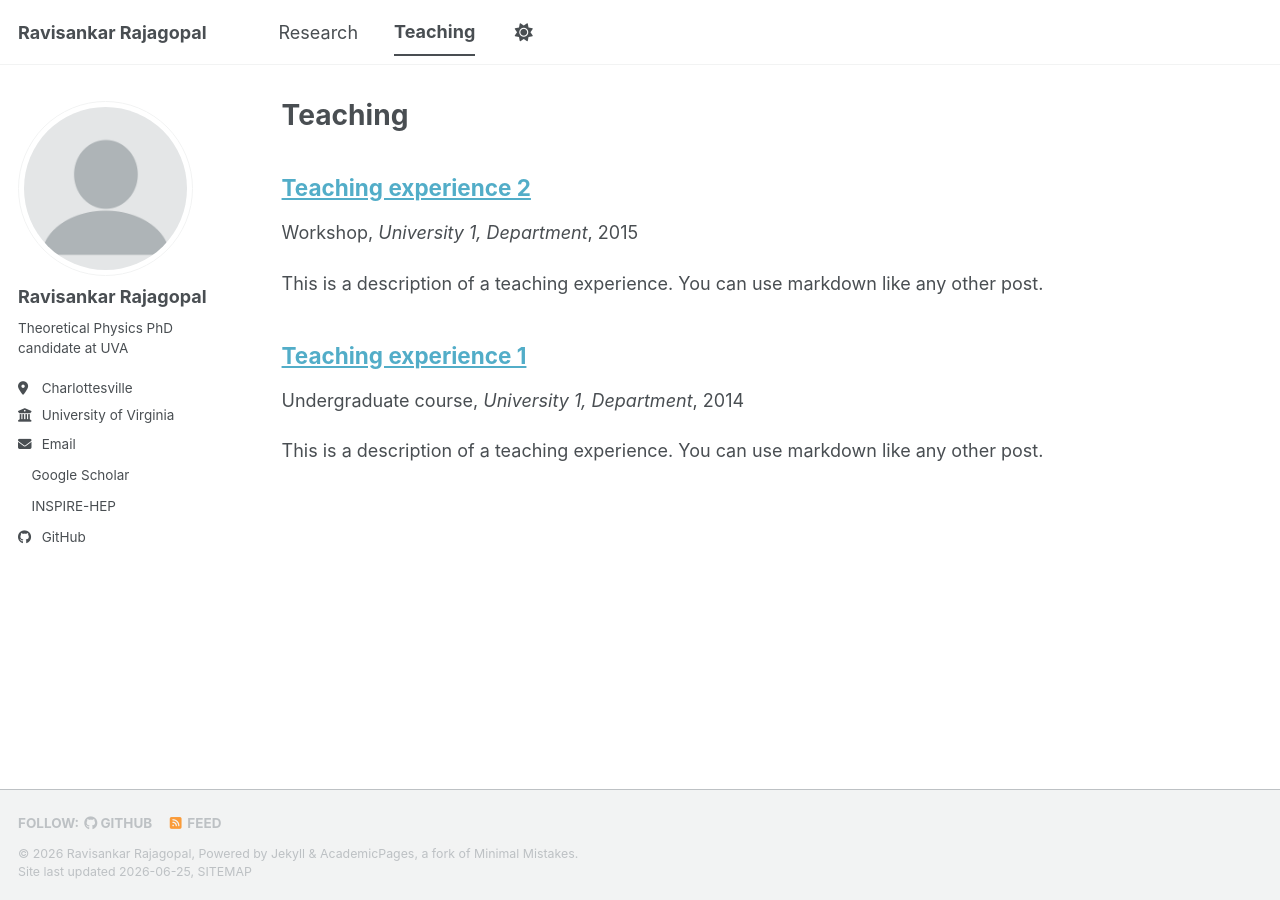
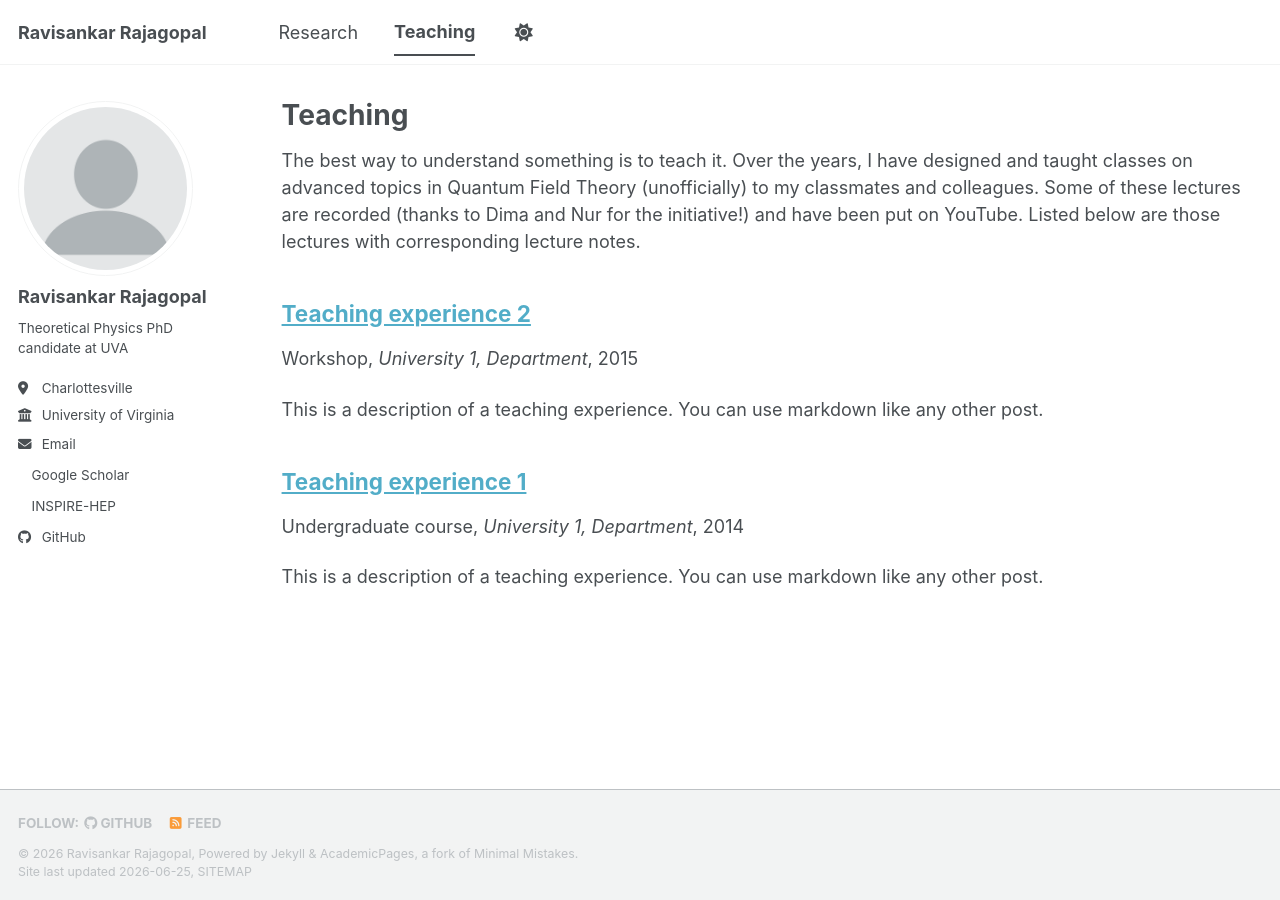
Before and after one commit to ravisankar712/ravisankar712.github.io, a Jekyll site: the page built from _pages/teaching.html, in a window 1280 px wide. Built offline with Jekyll 4.4.1, drawn with Linux system fonts in a browser that asks for light colours; a style sheet for code colours, icons or effects is not loaded.

Commit message:
Update teaching.html

```diff
--- a/_pages/teaching.html
+++ b/_pages/teaching.html
@@ -7,6 +7,10 @@ author_profile: true
 
 {% include base_path %}
 
+<p>The best way to understand something is to teach it. Over the years, I have designed and taught classes on advanced topics in Quantum Field Theory (unofficially) to my classmates and colleagues. Some of these lectures are recorded (thanks to Dima and Nur for the initiative!) and have been put on YouTube.
+Listed below are those lectures with corresponding lecture notes.
+</p>
+
 {% for post in site.teaching reversed %}
   {% include archive-single.html %}
 {% endfor %}
```
